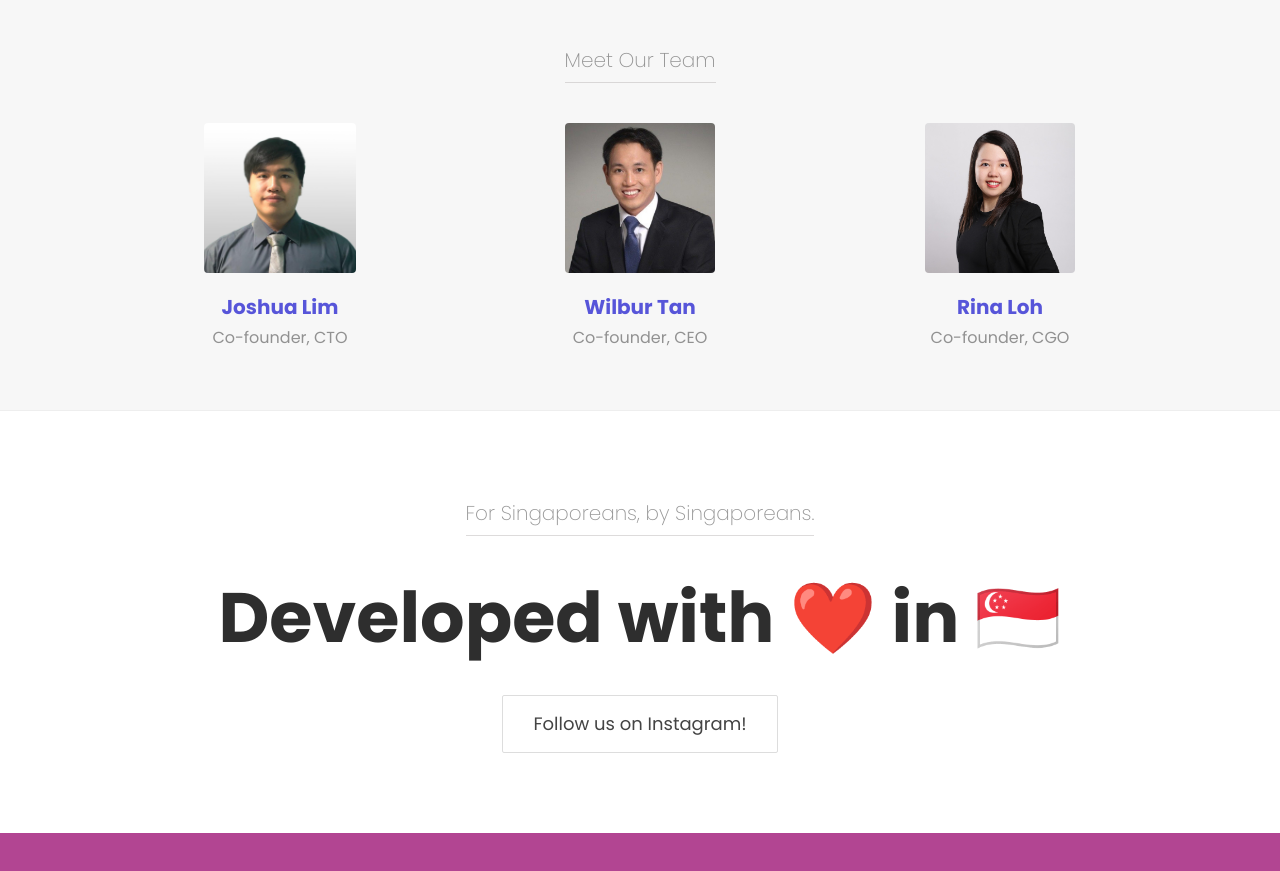
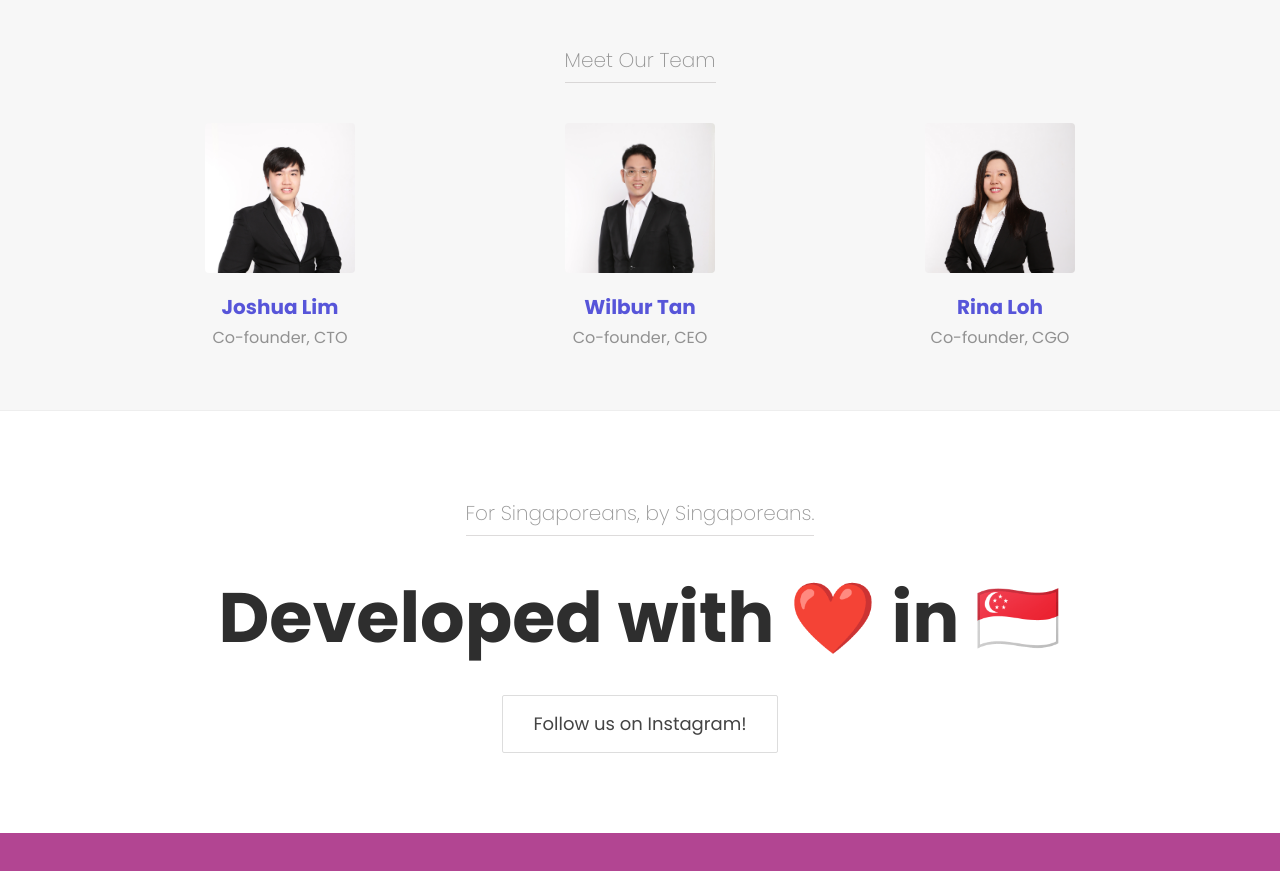
Before and after one commit to chungheon/Coding-HeroUS, a plain HTML site: page public/index.html in a window 1280 px wide. Shown: the part 3040-3911 px from the top of the page. Drawn offline with Linux system fonts and the light colour scheme; a script that the page names is missing.

Commit message:
updated photos

```diff
--- a/public/index.html
+++ b/public/index.html
@@ -212,17 +212,17 @@
                         <h2 class="feature-title">Meet Our Team</h2>
                     </div>
                     <div class="column col-4 col-sm-12">
-                        <a href=""><img height="150px;" class="s-circle" src="./images/joshua.png" alt="Joshua Lim"></a>
+                        <img height="150px;" class="s-circle" src="./images/joshua.jpg" alt="Joshua Lim">
                         <a href="https://blaqkrow.github.io/"><span class="name">Joshua Lim</span></a>
                         <span class="title">Co-founder, CTO</span>
                     </div>
                     <div class="column col-4 col-sm-12">
-                        <a href=""><img height="150px;" class="s-circle" src="./images/wilbur.jpeg" alt="Wilbur Tan"></a>
+                        <img height="150px;" class="s-circle" src="./images/wilbur.jpg" alt="Wilbur Tan">
                         <a href="https://www.linkedin.com/in/wilbur-tan-94aa811b/"><span class="name">Wilbur Tan</span></a>
                         <span class="title">Co-founder, CEO</span>
                     </div>
                     <div class="column col-4 col-sm-12">
-                        <a href=""><img height="150px;" class="s-circle" src="./images/rina.jpeg" alt="Rina Loh"></a>
+                        <img height="150px;" class="s-circle" src="./images/rina.jpg" alt="Rina Loh">
                         <a href="https://www.linkedin.com/in/rinaloveslife/"><span class="name">Rina Loh</span></a>
                         <span class="title">Co-founder, CGO</span>
                     </div>
```
Also changed, not shown: public/images/joshua.jpg (added), public/images/joshua.png (deleted), public/images/rina.jpeg (deleted), public/images/rina.jpg (added), public/images/wilbur.jpeg (deleted), public/images/wilbur.jpg (added).
